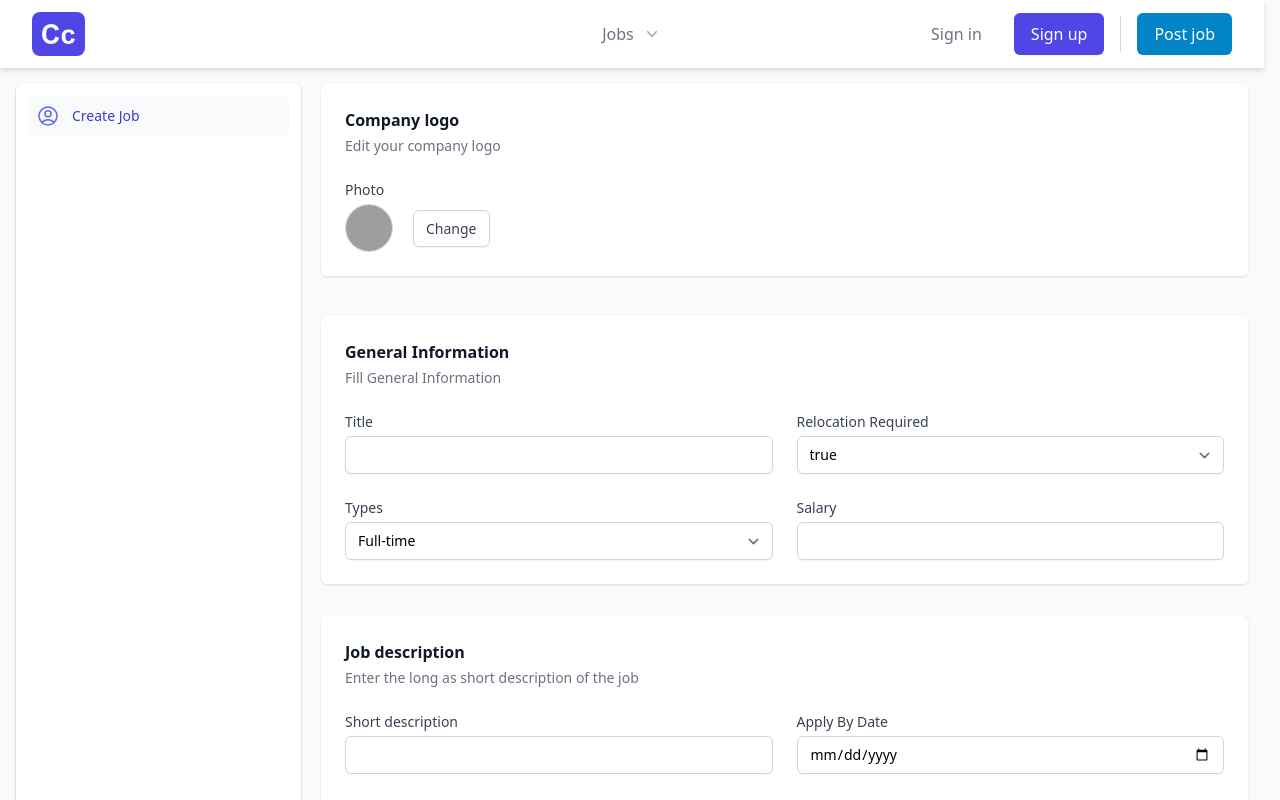
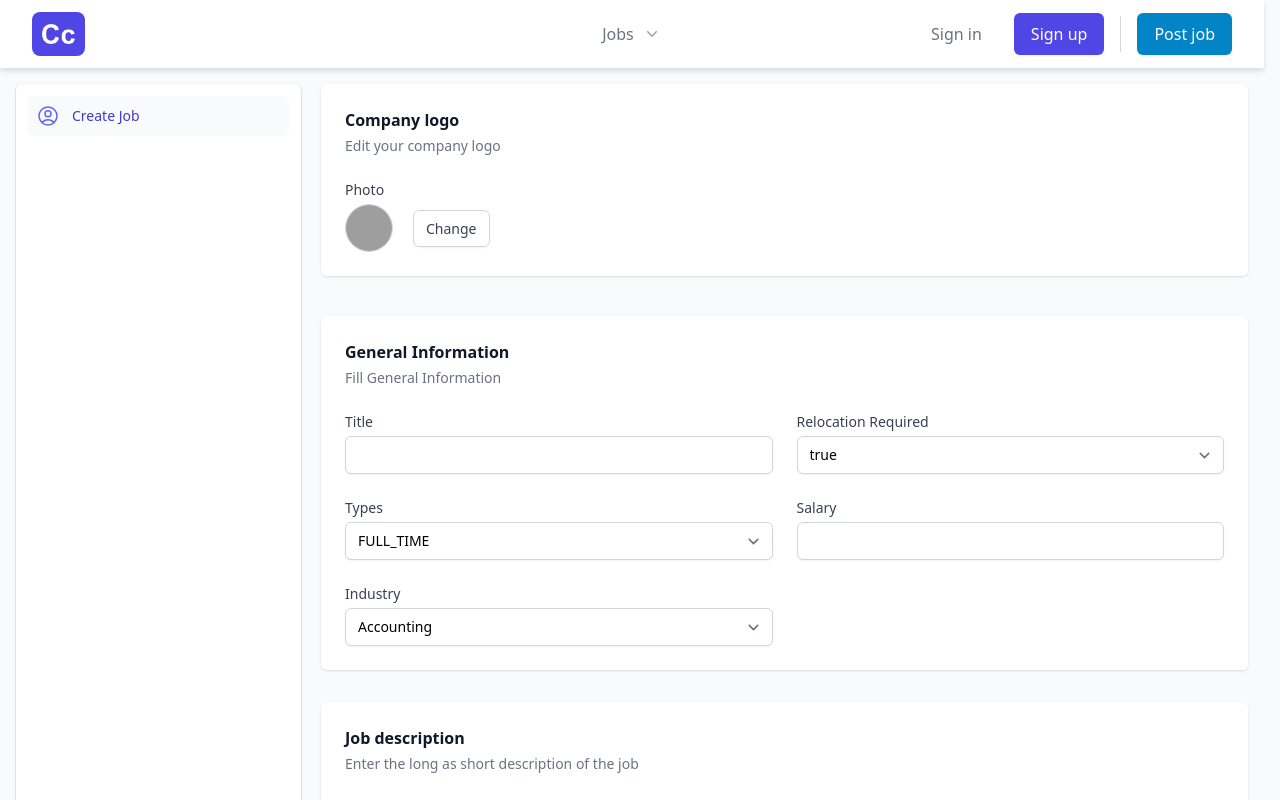
Before and after one commit to FehamIsmail/CareerConnect, a React (Create React App) app in the folder frontend/: page /Job/create in a window 1280 px wide. Shown: the top 800 px of the page. Built offline with nearby package versions, Linux system fonts and the light colour scheme; grey boxes are pictures that could not be loaded; a web font is replaced by a local one.

Commit message:
company_logo works, added industry

```diff
--- a/frontend/src/constants/FormConstants.tsx
+++ b/frontend/src/constants/FormConstants.tsx
@@ -125,6 +125,14 @@ export const jobFormOptions = [
                 'id': 'salary',
                 'autoComplete': 'salary',
                 'className':'mt-1 block w-full rounded-md border border-gray-300 py-2 px-3 shadow-sm focus:border-indigo-500 focus:outline-none focus:ring-indigo-500 sm:text-sm'
+            },
+            {
+                'label': 'Industry',
+                'element': 'select',
+                'name': 'industry',
+                'id': 'industry',
+                'autoComplete': '',
+                'className':'mt-1 block w-full rounded-md border border-gray-300 py-2 px-3 shadow-sm focus:border-indigo-500 focus:outline-none focus:ring-indigo-500 sm:text-sm'
             }
         ]
     },
@@ -145,9 +153,9 @@ export const jobFormOptions = [
                 'label': 'Apply By Date',
                 'element': 'input',
                 'type': 'date',
-                'name': 'apply_by_date',
-                'id': 'apply_by_date',
-                'autoComplete': 'apply_by_date',
+                'name': 'deadline',
+                'id': 'deadline',
+                'autoComplete': 'deadline',
                 'className': 'mt-1 block w-full rounded-md border border-gray-300 py-2 px-3 shadow-sm focus:border-indigo-500 focus:outline-none focus:ring-indigo-500 sm:text-sm'
             },
             {
--- a/frontend/src/constants/mockJobs.tsx
+++ b/frontend/src/constants/mockJobs.tsx
@@ -23,7 +23,7 @@ export const mockJobs: IJob[] = [
         company: "Apple Inc.",
         salary: 100000,
         posted_date: new Date("2022-02-01"),
-        apply_by_date: new Date("2022-03-01"),
+        deadline: new Date("2022-03-01"),
         contact_email: "jobs@example.com",
         contact_phone: null,
         website_url: "https://example.com/jobs",
@@ -39,7 +39,7 @@ export const mockJobs: IJob[] = [
         company: "Amazon.com Inc.",
         salary: 80000,
         posted_date: new Date("2022-02-01"),
-        apply_by_date: new Date("2022-03-01"),
+        deadline: new Date("2022-03-01"),
         contact_email: "jobs@example.com",
         contact_phone: null,
         website_url: "https://example.com/jobs",
@@ -55,7 +55,7 @@ export const mockJobs: IJob[] = [
         street_address: "Los Angeles, CA",
         salary: 50000,
         posted_date: new Date("2022-02-01"),
-        apply_by_date: new Date("2022-03-01"),
+        deadline: new Date("2022-03-01"),
         contact_email: "jobs@example.com",
         contact_phone: null,
         website_url: "https://example.com/jobs",
@@ -71,7 +71,7 @@ export const mockJobs: IJob[] = [
         street_address: "Seattle, WA",
         salary: 120000,
         posted_date: new Date("2022-02-01"),
-        apply_by_date: new Date("2022-03-01"),
+        deadline: new Date("2022-03-01"),
         contact_email: "jobs@example.com",
         contact_phone: null,
         website_url: "https://example.com/jobs",
@@ -87,7 +87,7 @@ export const mockJobs: IJob[] = [
         street_address: "Chicago, IL",
         salary: 50000,
         posted_date: new Date("2022-02-01"),
-        apply_by_date: new Date("2022-03-01"),
+        deadline: new Date("2022-03-01"),
         contact_email: "jobs@example.com",
         contact_phone: null,
         website_url: "https://example.com/jobs",
@@ -103,7 +103,7 @@ export const mockJobs: IJob[] = [
         street_address: "San Francisco, CA",
         salary: 90000,
         posted_date: new Date("2022-02-01"),
-        apply_by_date: new Date("2022-03-01"),
+        deadline: new Date("2022-03-01"),
         contact_email: "jobs@example.com",
         contact_phone: null,
         website_url: "https://example.com/jobs",
@@ -119,7 +119,7 @@ export const mockJobs: IJob[] = [
         street_address: "Boston, MA",
         salary: 60000,
         posted_date: new Date("2022-02-01"),
-        apply_by_date: new Date("2022-03-01"),
+        deadline: new Date("2022-03-01"),
         contact_email: "jobs@example.com",
         contact_phone: null,
         website_url: "https://example.com/jobs",
@@ -135,7 +135,7 @@ export const mockJobs: IJob[] = [
         street_address: "Austin, TX",
         salary: null,
         posted_date: new Date("2022-02-01"),
-        apply_by_date: new Date("2022-03-01"),
+        deadline: new Date("2022-03-01"),
         contact_email: "jobs@example.com",
         contact_phone: null,
         website_url: "https://example.com/jobs",
@@ -151,7 +151,7 @@ export const mockJobs: IJob[] = [
         street_address: "Portland, OR",
         salary: 70000,
         posted_date: new Date("2022-02-01"),
-        apply_by_date: new Date("2022-03-01"),
+        deadline: new Date("2022-03-01"),
         contact_email: "jobs@example.com",
         contact_phone: null,
         website_url: "https://example.com/jobs",
@@ -167,7 +167,7 @@ export const mockJobs: IJob[] = [
         street_address: "Miami, FL",
         salary: 35000,
         posted_date: new Date("2022-02-01"),
-        apply_by_date: new Date("2022-03-01"),
+        deadline: new Date("2022-03-01"),
         contact_email: "jobs@example.com",
         contact_phone: null,
         website_url: "https://example.com/jobs",
--- a/frontend/src/constants/types.tsx
+++ b/frontend/src/constants/types.tsx
@@ -11,8 +11,9 @@ export interface IJob {
     postal_code?: string,
     relocation?: boolean,
     salary: number | null;
+    industry?: string | null;
     posted_date: Date;
-    apply_by_date: Date | null;
+    deadline: Date | null;
     contact_email: string;
     contact_phone: string | null;
     website_url: string | null;
--- a/frontend/src/pages/JobForms.tsx
+++ b/frontend/src/pages/JobForms.tsx
@@ -1,11 +1,12 @@
 import React, {useEffect, useState} from "react";
-import { jobFormOptions } from "../constants/FormConstants";
-import { IJob, JobType, status, dict } from "../constants/types";
+import {jobFormOptions} from "../constants/FormConstants";
+import {dict, IJob, JobType, status} from "../constants/types";
 import * as utils from "../scripts/UserFormUtils";
-import { thinScrollBarStyle } from "../constants/styles";
+import {thinScrollBarStyle} from "../constants/styles";
 import {createArrayFromStrings, ErrorList, getAccessToken} from "../scripts/utils";
 import axios from "axios";
-import { useNavigate } from "react-router-dom";
+import {useNavigate} from "react-router-dom";
+import {industryOptions} from "../constants/filter_constants";
 
 const DefaultJobPic = "https://media.istockphoto.com/id/1249853728/vector/briefcase-suitcase-business-portfolio-bag-icon-logo.jpg?s=612x612&w=0&k=20&c=cdkn01u3B6m6LpsXijNnNdPjNGindHrUMmEyd2tHbwE="
 const defaultJobInfo: IJob = {
@@ -19,10 +20,11 @@ const defaultJobInfo: IJob = {
     city: '',
     province_territory: '',
     postal_code: '',
+    industry: 'Accounting',
     relocation: false,
     salary: null,
     posted_date: new Date(Date.now()),
-    apply_by_date: null,
+    deadline: null,
     contact_email: '',
     contact_phone: null,
     website_url:  null,
@@ -51,18 +53,23 @@ export default function JobForms(){
           types: {
             value: jobInfo.types || '',
             onChange: (e: any) => utils.handleJobChange(e, setJobInfo),
-            selectOptions: Object.values(JobType)
+            selectOptions: Object.keys(JobType)
           },
           salary: {
             value: jobInfo.salary,
             onChange: (e: any) => utils.handleJobChange(e, setJobInfo),
           },
+            industry: {
+                value: jobInfo.industry,
+                onChange: (e: any) => utils.handleJobChange(e, setJobInfo),
+                selectOptions: industryOptions.map((option) => option.name)
+            },
           short_description:{
             value: jobInfo.short_description || '',
             onChange: (e: any) => utils.handleJobChange(e, setJobInfo),
           },
-        apply_by_date: {
-            value: jobInfo.apply_by_date,
+        deadline: {
+            value: jobInfo.deadline,
             onChange: (e: any) => utils.handleJobChange(e, setJobInfo),
         },
          description:{
```
Also changed, not shown: 1 other file (tests, documents, lock files or other folders).
